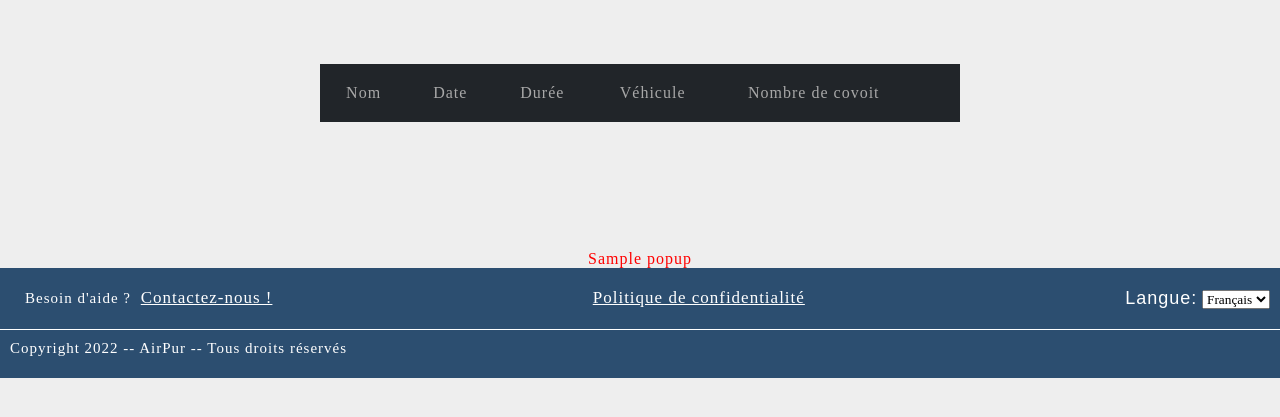
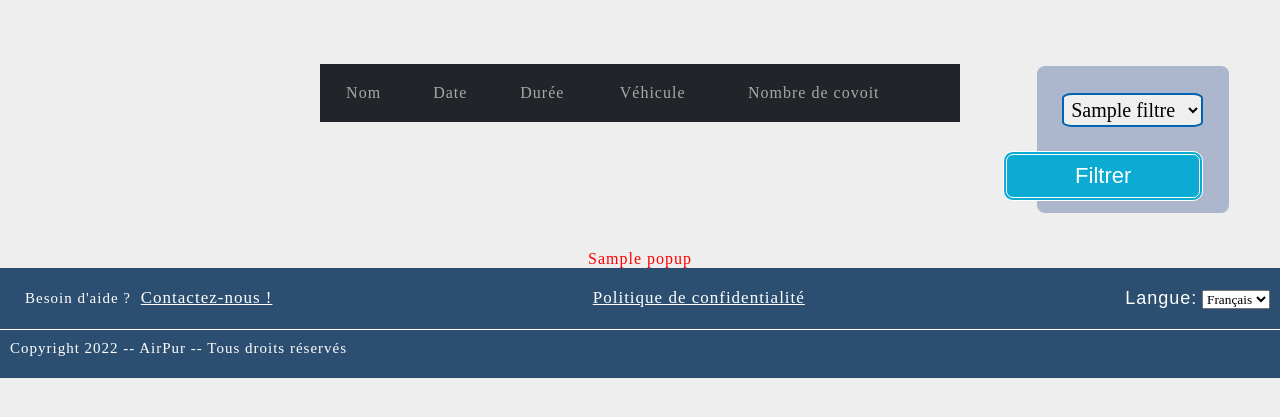
Before and after one commit to timotheemillot/SITENEW, a PHP site: template views/vueHistoriqueReservation.php in a window 1280 px wide. Shown: the part 110-527 px from the top of the page. Run offline with PHP 8.4, Linux system fonts and the light colour scheme; the template is opened without the code that fills it: most values are stand-ins (such as "Sample title", 1, 10 or a date in 2020); lists and menus that the app fills with data are empty; some libraries are stand-ins or nearby versions.

Commit message:
filtrer les réservation

```diff
--- a/public/css/objects.css
+++ b/public/css/objects.css
@@ -580,4 +580,45 @@ table td:hover .daytitle{  position: absolute; left:40%;  top: 45%;  width:442px
 }
 
 
+.filtre
+{
+    position:absolute;
+    width: 15%;
+    height:min-content;
+    background: rgba(109, 130, 175, 0.5);
+    border-radius:8px;
+    padding:1% 2%;
+    top: 22%;
+    right: 4%;
+    box-sizing:border-box;
+
+
+}
+
+
+#divforme{
+    border : 2px solid rgb(1, 99, 177);
+    border-radius: 10px / 5px;
+    width: 100%;
+    padding: 2%;
+    font-size: 20px;
+    margin-top: 10%;
+    margin-bottom: 10%;
+
+
+  }
+
+
+
+
+ #divforme option {
+    background-color: #f9f9f9;
+    color: #333;
+    font-size: 20px;
+
+  }
+
+
+
+
 /*---------RESERVATION--------*/
--- a/views/vueHistoriqueReservation.php
+++ b/views/vueHistoriqueReservation.php
@@ -1,4 +1,22 @@
-<table id="listres">
+
+ <form class="filtre" action="index.php?action=search" method="post">
+        <select id="divforme" name="champ" >
+            <option value=""> <?php echo $filtre ?></option>
+            <option value="Nom">Nom</option>
+            <option value="Date-Cr">Date (croissant)</option>
+            <option value="Date-Dé">Date (décroissant)</option>
+            <option value="Durée">Durée</option>
+            <option value="Véhicule">Véhicule</option>
+            <option value="Nombre_covoit">Nombre de Covoit</option>
+
+        </select>
+
+        <input class="button" type="submit" name="submit" value="Filtrer" >
+
+
+    </form>
+
+       <table id="listres">
         <tr id="coul">
             <th>Nom</th>
             <th>Date</th>
```
Also changed, not shown: controllers/ReservationController.php (+48 -2 lines), models/ReservationManager.php (+26 -0 lines), views/vueReservation.php (+12 -6 lines).
